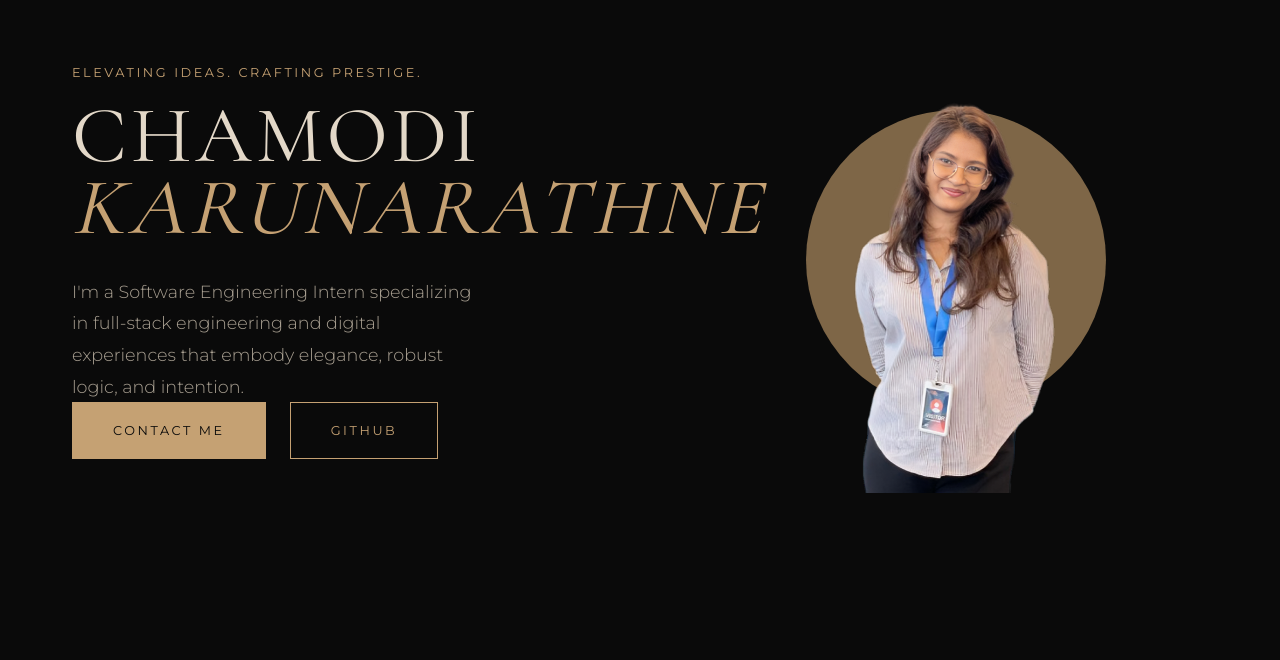
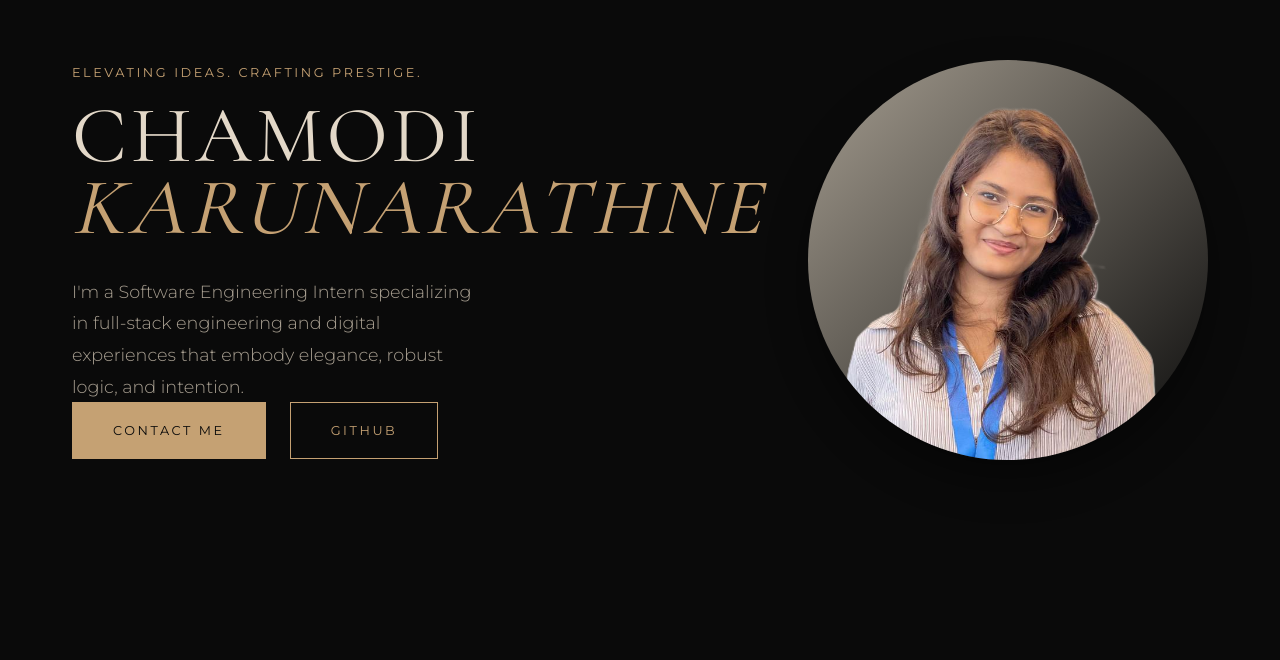
Before and after one commit to Chamodi-Karunarathne/chamodi-personal-portfolio, a Next.js app: page / in a window 1280 px wide. Shown: the part 140-800 px from the top of the page. Built offline with nearby package versions, Linux system fonts and the light colour scheme.

Commit message:
feat: add HeroSection component and profile image asset

```diff
--- a/app/components/HeroSection.tsx
+++ b/app/components/HeroSection.tsx
@@ -24,55 +24,28 @@ export default function HeroSection() {
         </div>
 
         {/* Right Column: Image with Gold Circle */}
-        <div style={{ position: 'relative', display: 'flex', justifyContent: 'center', alignItems: 'center' }}>
+        <div style={{ display: 'flex', justifyContent: 'flex-end', alignItems: 'center' }}>
 
-          {/* Decorative Gold Circle Behind */}
-          <div style={{
-            position: 'absolute',
-            width: '300px',
-            height: '300px',
-            backgroundColor: 'var(--gold-dark)', // using a darker gold/bronze for the solid circle
-            borderRadius: '50%',
-            top: '50%',
-            left: '50%',
-            transform: 'translate(-50%, -50%)',
-            zIndex: 0,
-            opacity: 0.8
-          }}></div>
-
-          {/* The Actual Image */}
           <div style={{
             position: 'relative',
-            width: '100%',
-            maxWidth: '350px',
-            aspectRatio: '3/4', // keeping a portrait aspect ratio
+            width: '400px',
+            height: '400px',
+            borderRadius: '50%',
+            overflow: 'hidden',
+            background: 'linear-gradient(135deg, #a59d90ff 0%, #0a0a0a 100%)',
+            boxShadow: '0 20px 40px rgba(0,0,0,0.4)',
             zIndex: 1
           }}>
             <Image
-              src="/mypic.png"
+              src="/mypic1.png"
               alt="Chamodi Karunarathne"
               layout="fill"
-              objectFit="contain" // contain prevents cropping and excessive upscaling, preserving original resolution
-              objectPosition="center bottom"
+              objectFit="cover"
+              objectPosition="center top"
               priority
             />
           </div>
 
-          {/* Optional decorative text floating near the image */}
-          <div style={{
-            position: 'absolute',
-            bottom: '10%',
-            right: '-10%',
-            fontFamily: 'var(--font-heading)',
-            fontSize: '3rem',
-            color: 'var(--gold)',
-            fontStyle: 'italic',
-            lineHeight: 0.8,
-            zIndex: 2,
-            opacity: 0.8,
-            transform: 'rotate(-5deg)'
-          }}>
-          </div>
         </div>
 
       </div>
```
Also changed, not shown: public/mypic.png (deleted), public/mypic1.png (added).
